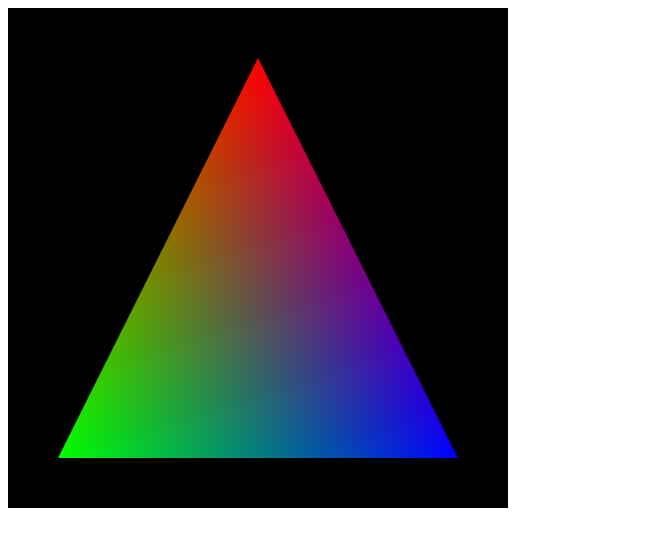
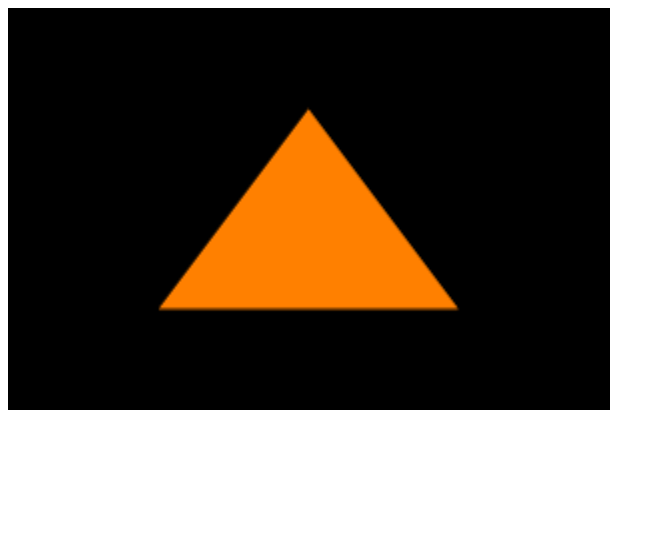
Before and after one commit to kysonic/holyjs-web-vr-today-2025, a website: page webgl/index.html in a window 1280 px wide. Shown: the whole page, without its empty margins (0-665 px from the left). Drawn offline with Linux system fonts and the light colour scheme.

Commit message:
feat: webgpu + webgl examples

```diff
--- a/package.json
+++ b/package.json
@@ -8,7 +8,8 @@
   "scripts": {
     "start:three": "http-server -o /threejs -S -C ./certs/localhost.pem -K ./certs/localhost-key.pem",
     "start:aframe": "http-server -o /aframe -S -C ./certs/localhost.pem -K ./certs/localhost-key.pem",
-    "start:webgl": "http-server -o /webgl"
+    "start:webgl": "http-server -o /webgl",
+    "start:webgpu": "http-server -o /webgpu"
   },
   "devDependencies": {
     "http-server": "^14.1.1"
--- /dev/null
+++ b/webgl/app.js
@@ -0,0 +1,101 @@
+import { vertexShaderCode, fragmentShaderCode } from './shaders.js';
+
+// Глобальные переменные (в реальном приложении сделать модульно)
+let canvas = null;
+let gl = null;
+let program = null;
+let buffer = null;
+
+// 1. Инициализация контекста WebGL
+function initGL() {
+    gl = canvas.getContext('webgl');
+}
+
+// 2. Инициализация шейдеров
+function initShaders() {
+    // Шейдер вершин
+    const vertexShader = gl.createShader(gl.VERTEX_SHADER);
+    gl.shaderSource(vertexShader, vertexShaderCode);
+    gl.compileShader(vertexShader);
+    // Шейдер фрагментов (полигонов)
+    const fragmentShader = gl.createShader(gl.FRAGMENT_SHADER);
+    gl.shaderSource(fragmentShader, fragmentShaderCode);
+    gl.compileShader(fragmentShader);
+    // Программа
+    program = gl.createProgram();
+    gl.attachShader(program, vertexShader);
+    gl.attachShader(program, fragmentShader);
+    gl.linkProgram(program);
+
+    if (!gl.getProgramParameter(program, gl.LINK_STATUS)) {
+        throw new Error('Не удалось инициализировать программу шейдеров');
+    }
+
+    gl.useProgram(program);
+
+    program.positionAttr = gl.getAttribLocation(program, 'positionAttr');
+    gl.enableVertexAttribArray(program.positionAttr);
+
+    program.colorAttr = gl.getAttribLocation(program, 'colorAttr');
+    gl.enableVertexAttribArray(program.colorAttr);
+}
+// 3. Инициализация геометрии
+function initGeometry() {
+    buffer = gl.createBuffer();
+    gl.bindBuffer(gl.ARRAY_BUFFER, buffer);
+    // Interleave vertex positions and colors
+    const vertexData = [
+        // X    Y     Z     R     G     B     A
+        0.0, 0.5, 0.0, 1.0, 0.5, 0.0, 1.0,
+        // X    Y     Z     R     G     B     A
+        -0.5, -0.5, 0.0, 1.0, 0.5, 0.0, 1.0,
+        // X    Y     Z     R     G     B     A
+        0.5, -0.5, 0.0, 1.0, 0.5, 0.0, 1.0,
+    ];
+    gl.bufferData(
+        gl.ARRAY_BUFFER,
+        new Float32Array(vertexData),
+        gl.STATIC_DRAW,
+    );
+}
+// 4. Очищаем сцену
+function clearScene() {
+    gl.clearColor(0.0, 0.0, 0.0, 1.0);
+    gl.disable(gl.DEPTH_TEST);
+}
+// 5. Рисуем сцену
+function drawScene() {
+    gl.viewport(0, 0, canvas.width, canvas.height);
+    gl.clear(gl.COLOR_BUFFER_BIT | gl.DEPTH_BUFFER_BIT);
+
+    gl.bindBuffer(gl.ARRAY_BUFFER, buffer);
+
+    const stride = 7 * Float32Array.BYTES_PER_ELEMENT;
+
+    gl.vertexAttribPointer(program.positionAttr, 3, gl.FLOAT, false, stride, 0);
+    gl.vertexAttribPointer(
+        program.colorAttr,
+        4,
+        gl.FLOAT,
+        false,
+        stride,
+        3 * Float32Array.BYTES_PER_ELEMENT,
+    );
+
+    gl.drawArrays(gl.TRIANGLES, 0, 3);
+}
+
+// Запускает WebGL сцену
+function webGLStart() {
+    canvas = document.getElementById('webgl-canvas');
+
+    initGL();
+    initShaders();
+    initGeometry();
+    clearScene();
+    drawScene();
+}
+
+window.addEventListener('DOMContentLoaded', () => {
+    webGLStart();
+});
--- a/webgl/index.html
+++ b/webgl/index.html
@@ -5,171 +5,17 @@
         <meta name="viewport" content="width=device-width, initial-scale=1.0" />
         <title>HolyJs 2025 - Web VR Today - WebGL Example</title>
 
-    <script id="shader-fs" type="x-shader/x-fragment">
-      precision mediump float;
-
-      varying vec4 vColor;
-      void main(void) {
-          gl_FragColor = vColor;
+        <style>
+            canvas {
+                width: 600px;
+                height: 400px;
+                border: 1px solid black;
             }
-    </script>
-
-    <script id="shader-vs" type="x-shader/x-vertex">
-      attribute vec3 positionAttr;
-      attribute vec4 colorAttr;
-
-      varying vec4 vColor;
-
-      void main(void) {
-          gl_Position = vec4(positionAttr, 1.0);
-          vColor = colorAttr;
-      }
-    </script>
-
-    <script>
-      var gl = null;
-      var viewportWidth = 0;
-      var viewportHeight = 0;
-
-      function initGL(canvas) {
-        try {
-          gl = canvas.getContext('webgl');
-          if (!gl) {
-            gl = canvas.getContext('experimental-webgl');
-          }
-          if (gl) {
-            viewportWidth = canvas.width;
-            viewportHeight = canvas.height;
-          }
-        } catch (e) {}
-        if (!gl) {
-          throw new Error('Could not initialise WebGL...');
-        }
-      }
-
-      function getShader(gl, id) {
-        var script = document.getElementById(id);
-        if (!script) {
-          return null;
-        }
-
-        var shader;
-        if (script.type == 'x-shader/x-fragment') {
-          shader = gl.createShader(gl.FRAGMENT_SHADER);
-        } else if (script.type == 'x-shader/x-vertex') {
-          shader = gl.createShader(gl.VERTEX_SHADER);
-        } else {
-          return null;
-        }
-
-        gl.shaderSource(shader, script.text);
-        gl.compileShader(shader);
-
-        if (!gl.getShaderParameter(shader, gl.COMPILE_STATUS)) {
-          throw new Error(gl.getShaderInfoLog(shader));
-
-          return null;
-        }
-
-        return shader;
-      }
-
-      var program;
-
-      function initShaders() {
-        var vertexShader = getShader(gl, 'shader-vs');
-        var fragmentShader = getShader(gl, 'shader-fs');
-
-        program = gl.createProgram();
-        gl.attachShader(program, vertexShader);
-        gl.attachShader(program, fragmentShader);
-        gl.linkProgram(program);
-
-        if (!gl.getProgramParameter(program, gl.LINK_STATUS)) {
-          throw new Error('Cannot init shader program...');
-        }
-
-        gl.useProgram(program);
-
-        program.positionAttr = gl.getAttribLocation(program, 'positionAttr');
-        gl.enableVertexAttribArray(program.positionAttr);
-
-        program.colorAttr = gl.getAttribLocation(program, 'colorAttr');
-        gl.enableVertexAttribArray(program.colorAttr);
-      }
-
-      var buffer;
-
-      function initGeometry() {
-        buffer = gl.createBuffer();
-        gl.bindBuffer(gl.ARRAY_BUFFER, buffer);
-        // Interleave vertex positions and colors
-        var vertexData = [
-          // X    Y     Z     R     G     B     A
-          0.0, 0.8, 0.0, 1.0, 0.0, 0.0, 1.0,
-          // X    Y     Z     R     G     B     A
-          -0.8, -0.8, 0.0, 0.0, 1.0, 0.0, 1.0,
-          // X    Y     Z     R     G     B     A
-          0.8, -0.8, 0.0, 0.0, 0.0, 1.0, 1.0,
-        ];
-        gl.bufferData(
-          gl.ARRAY_BUFFER,
-          new Float32Array(vertexData),
-          gl.STATIC_DRAW,
-        );
-      }
-
-      function drawScene() {
-        gl.viewport(0, 0, viewportWidth, viewportHeight);
-        gl.clear(gl.COLOR_BUFFER_BIT | gl.DEPTH_BUFFER_BIT);
-
-        gl.bindBuffer(gl.ARRAY_BUFFER, buffer);
-
-        // There are 7 floating-point values per vertex
-        var stride = 7 * Float32Array.BYTES_PER_ELEMENT;
-
-        // Set up position stream
-        gl.vertexAttribPointer(
-          program.positionAttr,
-          3,
-          gl.FLOAT,
-          false,
-          stride,
-          0,
-        );
-        // Set up color stream
-        gl.vertexAttribPointer(
-          program.colorAttr,
-          4,
-          gl.FLOAT,
-          false,
-          stride,
-          3 * Float32Array.BYTES_PER_ELEMENT,
-        );
-
-        gl.drawArrays(gl.TRIANGLES, 0, 3);
-      }
-
-      function webGLStart() {
-        var canvas = document.getElementById('glcanvas');
-        initGL(canvas);
-        initShaders();
-        initGeometry();
-
-        gl.clearColor(0.0, 0.0, 0.0, 1.0);
-        gl.disable(gl.DEPTH_TEST);
-
-        drawScene();
-      }
-    </script>
+        </style>
     </head>
 
-  <body onload="webGLStart();">
-    <canvas
-      id="glcanvas"
-      style="border: none"
-      width="500"
-      height="500"
-    ></canvas>
+    <body>
+        <canvas id="webgl-canvas"></canvas>
+        <script src="./app.js" type="module"></script>
     </body>
 </html>
--- /dev/null
+++ b/webgl/shaders.js
@@ -0,0 +1,20 @@
+export const vertexShaderCode = `
+attribute vec3 positionAttr;
+attribute vec4 colorAttr;
+
+varying vec4 vColor;
+
+void main(void) {
+    gl_Position = vec4(positionAttr, 1.0);
+    vColor = colorAttr;
+}
+`;
+
+export const fragmentShaderCode = `
+precision mediump float;
+
+varying vec4 vColor;
+void main(void) {
+    gl_FragColor = vColor;
+}
+`;
--- /dev/null
+++ b/webgpu/shaders.js
@@ -0,0 +1,12 @@
+// Сразу инициализируют шейдеры для вершин и фрагментов
+export const shaderCode = `
+@vertex
+fn vertexMain(@location(0) pos: vec2f) -> @builtin(position) vec4f {
+    return vec4f(pos, 0, 1);
+}
+
+@fragment
+fn fragmentMain() -> @location(0) vec4f {
+    return vec4f(1, 0.5, 0, 1); // Оранжевый цвет
+}
+`;
```
Also changed, not shown: webgpu/app.js (added, +123 -0 lines), webgpu/index.html (+11 -2 lines), 1 other file. Lines whose indentation alone changed are shown as unchanged.
